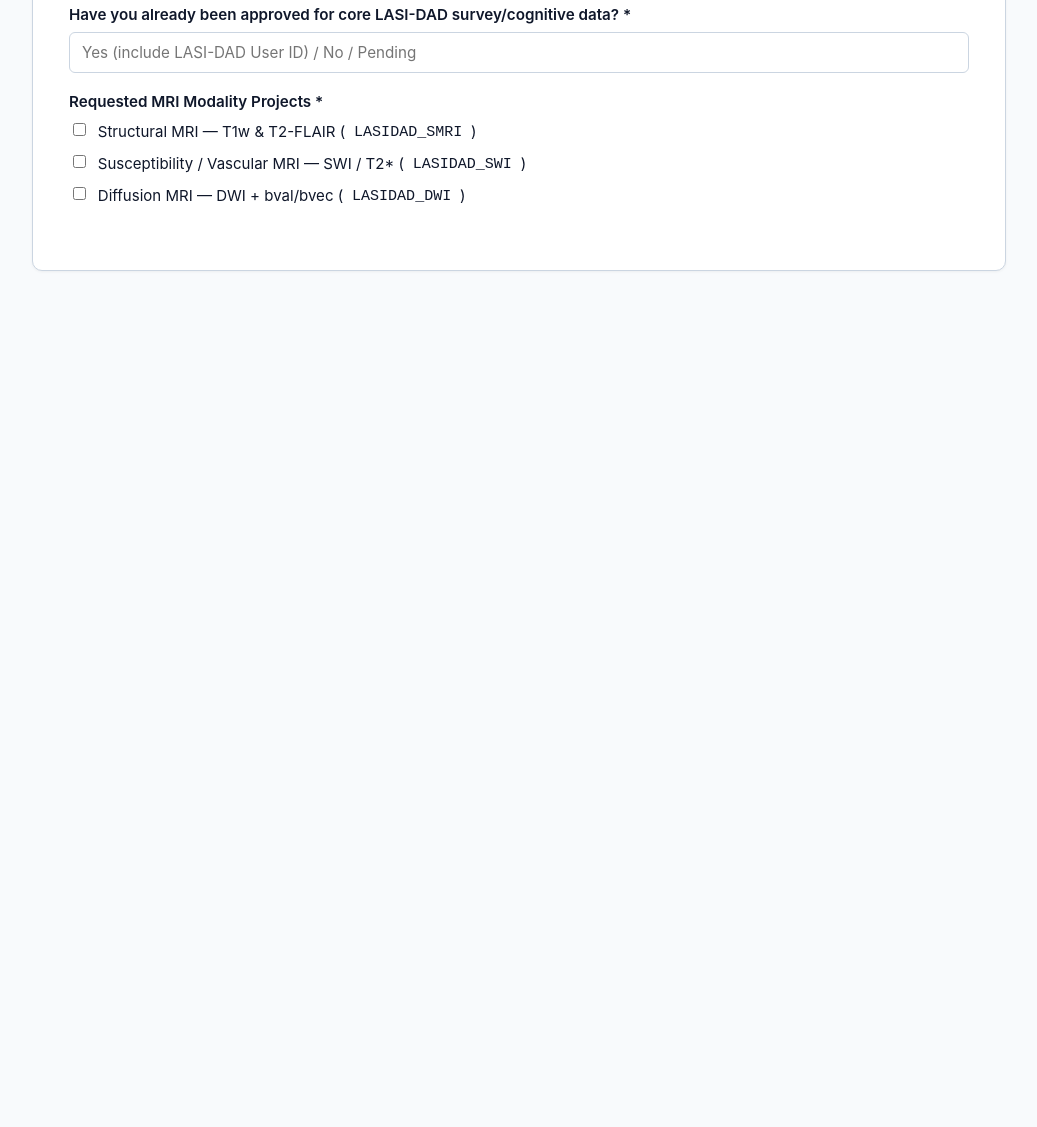
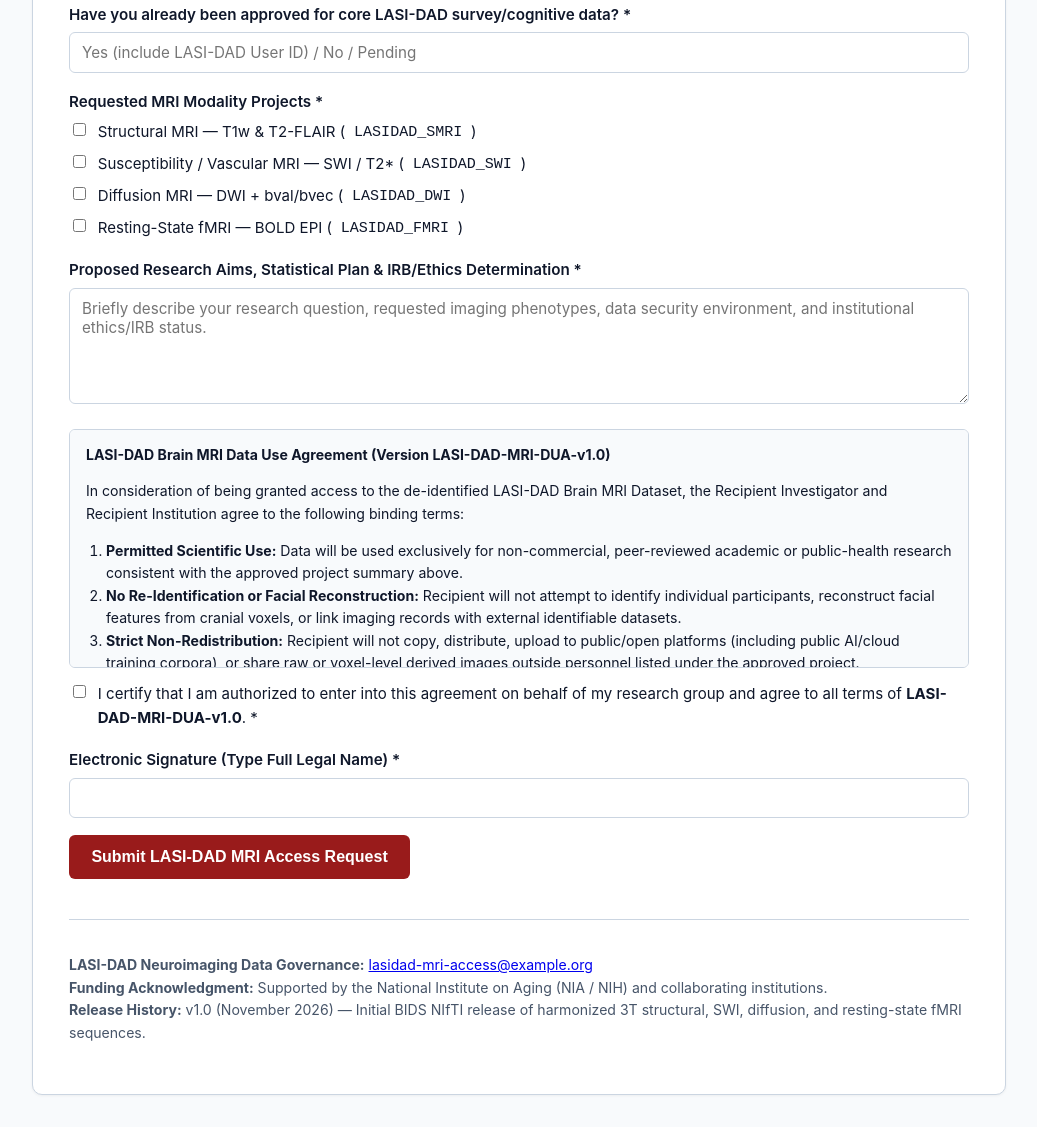
Before and after one commit to LeonAksman/lasi-dad-neuroimaging-website, a plain HTML site: page index.html in a window 1280 px wide. Shown: the part 2485-3612 px from the top of the page, without its empty margins (121-1158 px from the left). Before the commit the page ends 2788 px from the top, so only its background shows below. Drawn offline with Linux system fonts and the light colour scheme.

Commit message:
Update index.html

```diff
--- a/index.html
+++ b/index.html
@@ -354,4 +354,57 @@
             Diffusion MRI — DWI + bval/bvec (<code>LASIDAD_DWI</code>)
           </label>
           <label class="checkbox-row">
-            <input type="checkbox" name="modalities[]" value="LASIDAD
+            <input type="checkbox" name="modalities[]" value="LASIDAD_FMRI" />
+            Resting-State fMRI — BOLD EPI (<code>LASIDAD_FMRI</code>)
+          </label>
+        </div>
+
+        <div class="form-group">
+          <label for="project_summary">Proposed Research Aims, Statistical Plan &amp; IRB/Ethics Determination *</label>
+          <textarea id="project_summary" name="project_summary" rows="5" placeholder="Briefly describe your research question, requested imaging phenotypes, data security environment, and institutional ethics/IRB status." required></textarea>
+        </div>
+
+        <div class="dua-scroll" aria-label="LASI-DAD MRI Data Use Agreement Terms">
+          <strong>LASI-DAD Brain MRI Data Use Agreement (Version LASI-DAD-MRI-DUA-v1.0)</strong>
+          <p>
+            In consideration of being granted access to the de-identified LASI-DAD Brain MRI Dataset, the Recipient
+            Investigator and Recipient Institution agree to the following binding terms:
+          </p>
+          <ol style="padding-left: 1.25rem; margin: 0;">
+            <li><strong>Permitted Scientific Use:</strong> Data will be used exclusively for non-commercial, peer-reviewed academic or public-health research consistent with the approved project summary above.</li>
+            <li><strong>No Re-Identification or Facial Reconstruction:</strong> Recipient will not attempt to identify individual participants, reconstruct facial features from cranial voxels, or link imaging records with external identifiable datasets.</li>
+            <li><strong>Strict Non-Redistribution:</strong> Recipient will not copy, distribute, upload to public/open platforms (including public AI/cloud training corpora), or share raw or voxel-level derived images outside personnel listed under the approved project.</li>
+            <li><strong>Information Security:</strong> Data will be stored on access-controlled, encrypted institutional servers with immediate breach notification to the LASI-DAD Data Governance Team if unauthorized access occurs.</li>
+            <li><strong>Acknowledgment &amp; Citation:</strong> All publications, preprints, and presentations using these scans must cite the LASI-DAD MRI dataset DOI and acknowledge NIH/NIA grant support and participating Indian clinical centers.</li>
+          </ol>
+        </div>
+
+        <div class="form-group">
+          <label class="checkbox-row">
+            <input type="checkbox" name="agree_dua" value="yes" required />
+            <span>
+              I certify that I am authorized to enter into this agreement on behalf of my research group and agree to
+              all terms of <strong>LASI-DAD-MRI-DUA-v1.0</strong>. *
+            </span>
+          </label>
+        </div>
+
+        <div class="form-group">
+          <label for="signature">Electronic Signature (Type Full Legal Name) *</label>
+          <input id="signature" name="signature" type="text" required />
+        </div>
+
+        <button type="submit">Submit LASI-DAD MRI Access Request</button>
+      </form>
+    </section>
+
+    <footer>
+      <p>
+        <strong>LASI-DAD Neuroimaging Data Governance:</strong> <a href="mailto:lasidad-mri-access@example.org">lasidad-mri-access@example.org</a><br />
+        <strong>Funding Acknowledgment:</strong> Supported by the National Institute on Aging (NIA / NIH) and collaborating institutions.<br />
+        <strong>Release History:</strong> v1.0 (November 2026) — Initial BIDS NIfTI release of harmonized 3T structural, SWI, diffusion, and resting-state fMRI sequences.
+      </p>
+    </footer>
+  </div>
+</body>
+</html>
```
